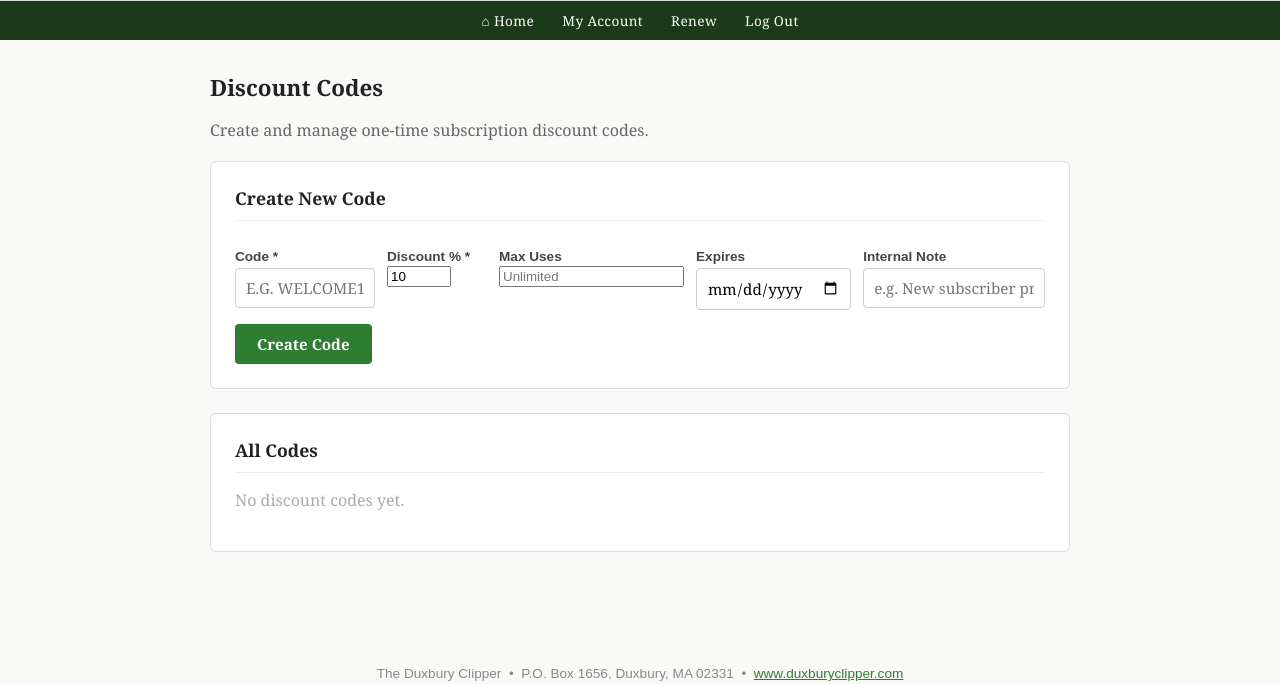
After one commit to clipper-circ/clipper-circ, a Flask app: page /admin/discount-codes in a window 1280 px wide. The commit adds this page. Shown: the part 427-1111 px from the top of the page. Run offline with Flask 3, Linux system fonts and the light colour scheme; the visitor is signed in with stand-in values (Sample User, id 1); data that the repository does not hold is empty; some libraries are stand-ins or nearby versions.

Commit message:
Add discount code system with admin management page

```diff
--- a/portal/app.py
+++ b/portal/app.py
@@ -14,7 +14,7 @@ resend.api_key = os.environ.get("RESEND_API_KEY", "")
 from database import SessionLocal, engine
 from models import (Subscriber, Payment, DeliveryHold, PaymentAuditLog,
                     SubscriberEventLog, SubscriberStatus, PaymentMethod, PlanCode,
-                    PLAN_LABELS, PLAN_PRICES, PLAN_DESCRIPTIONS, ObituarySubmission, Setting)
+                    PLAN_LABELS, PLAN_PRICES, PLAN_DESCRIPTIONS, ObituarySubmission, Setting, DiscountCode)
 from models import Base
 Base.metadata.create_all(bind=engine)  # ensure new tables exist on Railway
 
@@ -544,6 +544,71 @@ def renew_self():
     return redirect(url_for("account") + "?tab=renew")
 
 
+@app.route("/apply-discount", methods=["POST"])
+def apply_discount():
+    code = request.json.get("code", "").strip().upper()
+    plan_val = request.json.get("plan", "LOCAL")
+    try:
+        plan_code = PlanCode(plan_val)
+    except ValueError:
+        plan_code = PlanCode.LOCAL
+    db = SessionLocal()
+    dc = db.query(DiscountCode).filter_by(code=code, active=True).first()
+    db.close()
+    if not dc:
+        return jsonify(valid=False, error="Invalid or inactive discount code.")
+    if dc.expires_at and dc.expires_at < date.today():
+        return jsonify(valid=False, error="This discount code has expired.")
+    if dc.max_uses is not None and dc.use_count >= dc.max_uses:
+        return jsonify(valid=False, error="This discount code has reached its maximum uses.")
+    original = PLAN_PRICES[plan_code]
+    discounted = round(original * (1 - dc.discount_percent / 100), 2)
+    return jsonify(valid=True, discount_percent=dc.discount_percent,
+                   original=original, discounted=discounted)
+
+
+@app.route("/admin/discount-codes", methods=["GET", "POST"])
+def admin_discount_codes():
+    if not session.get("staff_user_id"):
+        return redirect(url_for("staff_login"))
+    db = SessionLocal()
+    msg = None
+    if request.method == "POST":
+        action = request.form.get("action")
+        if action == "create":
+            code = request.form.get("code", "").strip().upper()
+            pct  = int(request.form.get("discount_percent", 10))
+            note = request.form.get("note", "").strip()
+            max_uses = request.form.get("max_uses", "").strip()
+            expires  = request.form.get("expires_at", "").strip()
+            from datetime import date as ddate
+            dc = DiscountCode(
+                code=code, discount_percent=pct, note=note or None,
+                max_uses=int(max_uses) if max_uses else None,
+                expires_at=ddate.fromisoformat(expires) if expires else None,
+            )
+            db.add(dc)
+            db.commit()
+            msg = f"Code {code} created."
+        elif action == "toggle":
+            dc_id = int(request.form.get("dc_id"))
+            dc = db.query(DiscountCode).get(dc_id)
+            if dc:
+                dc.active = not dc.active
+                db.commit()
+                msg = f"Code {dc.code} {'activated' if dc.active else 'deactivated'}."
+        elif action == "delete":
+            dc_id = int(request.form.get("dc_id"))
+            dc = db.query(DiscountCode).get(dc_id)
+            if dc:
+                db.delete(dc)
+                db.commit()
+                msg = "Code deleted."
+    codes = db.query(DiscountCode).order_by(DiscountCode.id.desc()).all()
+    db.close()
+    return render_template("discount_codes.html", codes=codes, msg=msg)
+
+
 @app.route("/subscribe", methods=["GET", "POST"])
 def subscribe_new():
     plans = [(k, v, PLAN_PRICES[k], PLAN_DESCRIPTIONS.get(k, "")) for k, v in PLAN_LABELS.items()
@@ -570,6 +635,7 @@ def subscribe_new():
     gifter_email     = request.form.get("gifter_email", "").strip()
     gift_renewal     = request.form.get("gift_renewal", "auto")
     gift_auto_renew  = (gift_renewal == "auto")
+    discount_code    = request.form.get("discount_code", "").strip().upper()
 
     if not all([first_name, last_name, address1, city, state, zipcode]) or (not is_gift and not email):
         flash("Please fill in all required fields.")
@@ -613,7 +679,17 @@ def subscribe_new():
         return redirect(url_for("subscribe_paypal", subscriber_id=sub_id))
 
     # Stripe checkout
-    price_cents = int(PLAN_PRICES[plan_code] * 100)
+    base_price = PLAN_PRICES[plan_code]
+    if discount_code:
+        db2 = SessionLocal()
+        dc = db2.query(DiscountCode).filter_by(code=discount_code, active=True).first()
+        if dc and (not dc.expires_at or dc.expires_at >= date.today()) and \
+                  (dc.max_uses is None or dc.use_count < dc.max_uses):
+            base_price = round(base_price * (1 - dc.discount_percent / 100), 2)
+            dc.use_count += 1
+            db2.commit()
+        db2.close()
+    price_cents = int(base_price * 100)
     checkout_params = {
         "payment_method_types": ["card"],
         "mode": "subscription",
--- /dev/null
+++ b/portal/templates/discount_codes.html
@@ -0,0 +1,97 @@
+{% extends "base.html" %}
+{% block title %}Discount Codes — Duxbury Clipper{% endblock %}
+{% block content %}
+
+<div style="max-width:860px;margin:0 auto;">
+  <h1 style="font-size:1.4em;margin-bottom:4px;">Discount Codes</h1>
+  <p style="color:#666;margin-bottom:20px;">Create and manage one-time subscription discount codes.</p>
+
+  {% if msg %}
+  <div style="background:#e8f5e9;border:1px solid #a5d6a7;border-radius:6px;padding:10px 14px;margin-bottom:16px;color:#2e7d32;">{{ msg }}</div>
+  {% endif %}
+
+  <div class="card" style="margin-bottom:24px;">
+    <h2>Create New Code</h2>
+    <form method="post">
+      <input type="hidden" name="action" value="create">
+      <div style="display:flex;gap:12px;flex-wrap:wrap;">
+        <div style="flex:1;min-width:140px;">
+          <label>Code *</label>
+          <input type="text" name="code" required placeholder="e.g. WELCOME10" style="text-transform:uppercase;">
+        </div>
+        <div style="flex:0 0 100px;">
+          <label>Discount % *</label>
+          <input type="number" name="discount_percent" required min="1" max="100" value="10">
+        </div>
+        <div style="flex:0 0 130px;">
+          <label>Max Uses</label>
+          <input type="number" name="max_uses" min="1" placeholder="Unlimited">
+        </div>
+        <div style="flex:0 0 150px;">
+          <label>Expires</label>
+          <input type="date" name="expires_at">
+        </div>
+        <div style="flex:2;min-width:180px;">
+          <label>Internal Note</label>
+          <input type="text" name="note" placeholder="e.g. New subscriber promo">
+        </div>
+      </div>
+      <button type="submit" class="btn" style="margin-top:14px;">Create Code</button>
+    </form>
+  </div>
+
+  <div class="card">
+    <h2>All Codes</h2>
+    {% if codes %}
+    <table style="width:100%;border-collapse:collapse;font-size:0.9em;">
+      <thead>
+        <tr style="border-bottom:2px solid #eee;text-align:left;">
+          <th style="padding:8px 10px;">Code</th>
+          <th style="padding:8px 10px;">Discount</th>
+          <th style="padding:8px 10px;">Uses</th>
+          <th style="padding:8px 10px;">Expires</th>
+          <th style="padding:8px 10px;">Note</th>
+          <th style="padding:8px 10px;">Status</th>
+          <th style="padding:8px 10px;"></th>
+        </tr>
+      </thead>
+      <tbody>
+        {% for dc in codes %}
+        <tr style="border-bottom:1px solid #f0f0f0;">
+          <td style="padding:8px 10px;font-weight:700;font-family:monospace;">{{ dc.code }}</td>
+          <td style="padding:8px 10px;">{{ dc.discount_percent }}%</td>
+          <td style="padding:8px 10px;">{{ dc.use_count }}{% if dc.max_uses %} / {{ dc.max_uses }}{% else %} / ∞{% endif %}</td>
+          <td style="padding:8px 10px;">{{ dc.expires_at.strftime('%m/%d/%Y') if dc.expires_at else '—' }}</td>
+          <td style="padding:8px 10px;color:#888;">{{ dc.note or '—' }}</td>
+          <td style="padding:8px 10px;">
+            {% if dc.active %}
+              <span style="color:#2e7d32;font-weight:700;">Active</span>
+            {% else %}
+              <span style="color:#999;">Inactive</span>
+            {% endif %}
+          </td>
+          <td style="padding:8px 10px;white-space:nowrap;">
+            <form method="post" style="display:inline;">
+              <input type="hidden" name="action" value="toggle">
+              <input type="hidden" name="dc_id" value="{{ dc.id }}">
+              <button type="submit" style="background:none;border:none;color:#2e7d32;cursor:pointer;font-size:0.85em;padding:0;margin-right:10px;">
+                {{ 'Deactivate' if dc.active else 'Activate' }}
+              </button>
+            </form>
+            <form method="post" style="display:inline;" onsubmit="return confirm('Delete this code?');">
+              <input type="hidden" name="action" value="delete">
+              <input type="hidden" name="dc_id" value="{{ dc.id }}">
+              <button type="submit" style="background:none;border:none;color:#c62828;cursor:pointer;font-size:0.85em;padding:0;">Delete</button>
+            </form>
+          </td>
+        </tr>
+        {% endfor %}
+      </tbody>
+    </table>
+    {% else %}
+    <p style="color:#aaa;">No discount codes yet.</p>
+    {% endif %}
+  </div>
+</div>
+
+{% endblock %}
```
Also changed, not shown: models.py (+14 -0 lines), portal/templates/subscribe.html (+46 -1 lines).
